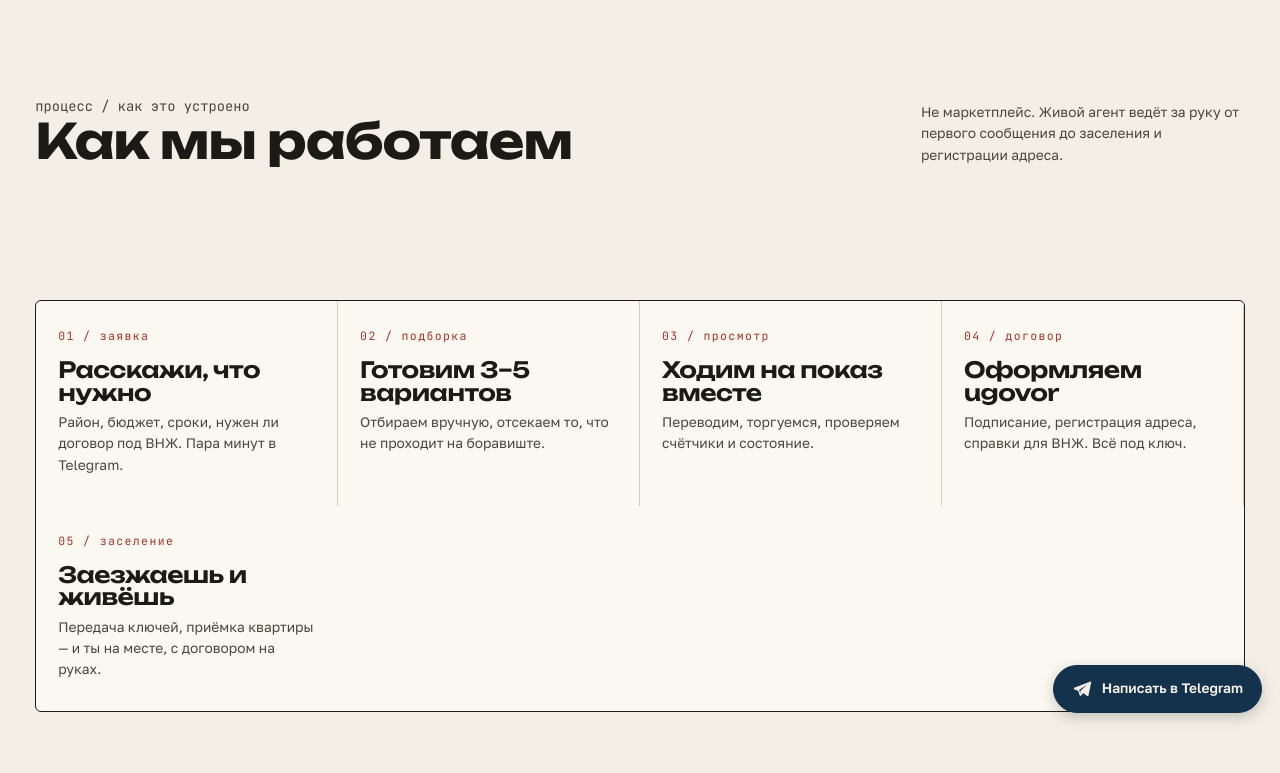
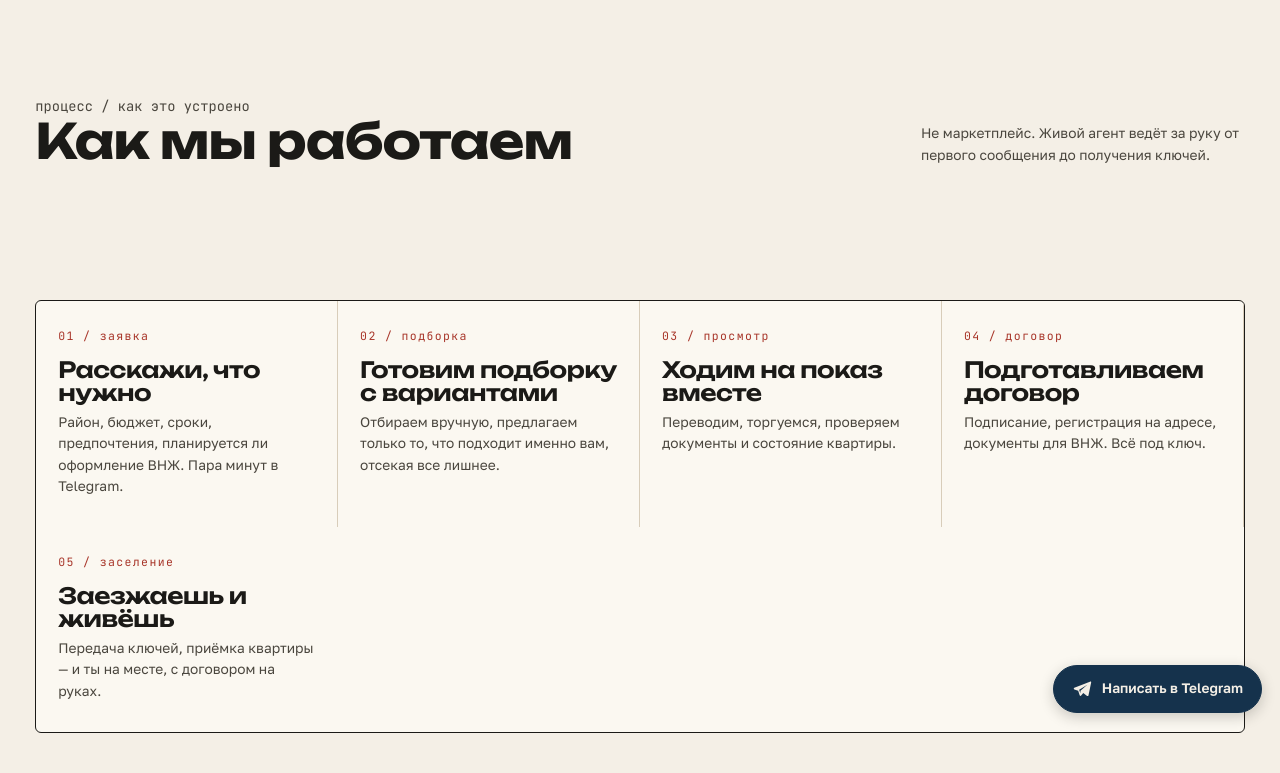
Before and after one commit to MWildFire/BelgradAppartment, a FastAPI app: page /how in a window 1280 px wide. Shown: the part 69-842 px from the top of the page. Run offline with FastAPI, Linux system fonts and the light colour scheme.

Commit message:
dasha-edits: интро и шаги «Как мы работаем» на главной и /how (правки 7–11)

```diff
--- a/src/site/templates/how.html
+++ b/src/site/templates/how.html
@@ -11,17 +11,17 @@
       {# W5-27: титул страницы — h1 (остальные .sec-head остаются h2); стиль тот же. #}
       <h1>Как мы работаем</h1>
     </div>
-    <p style="max-width:38ch;color:var(--ink-2);font-size:var(--step--1)">Не маркетплейс. Живой агент ведёт за руку от первого сообщения до заселения и регистрации адреса.</p>
+    <p style="max-width:38ch;color:var(--ink-2);font-size:var(--step--1)">Не маркетплейс. Живой агент ведёт за руку от первого сообщения до получения ключей.</p>
   </div>
 </section>
 
 <!-- STEPS -->
 <section class="bay wrap" id="steps" style="padding-top:0">
   <div class="steps">
-    <div class="step"><div class="no">01 / заявка</div><h3>Расскажи, что нужно</h3><p>Район, бюджет, сроки, нужен ли договор под ВНЖ. Пара минут в Telegram.</p></div>
-    <div class="step"><div class="no">02 / подборка</div><h3>Готовим 3–5 вариантов</h3><p>Отбираем вручную, отсекаем то, что не проходит на боравиште.</p></div>
-    <div class="step"><div class="no">03 / просмотр</div><h3>Ходим на показ вместе</h3><p>Переводим, торгуемся, проверяем счётчики и состояние.</p></div>
-    <div class="step"><div class="no">04 / договор</div><h3>Оформляем ugovor</h3><p>Подписание, регистрация адреса, справки для ВНЖ. Всё под ключ.</p></div>
+    <div class="step"><div class="no">01 / заявка</div><h3>Расскажи, что нужно</h3><p>Район, бюджет, сроки, предпочтения, планируется ли оформление ВНЖ. Пара минут в Telegram.</p></div>
+    <div class="step"><div class="no">02 / подборка</div><h3>Готовим подборку с вариантами</h3><p>Отбираем вручную, предлагаем только то, что подходит именно вам, отсекая все лишнее.</p></div>
+    <div class="step"><div class="no">03 / просмотр</div><h3>Ходим на показ вместе</h3><p>Переводим, торгуемся, проверяем документы и состояние квартиры.</p></div>
+    <div class="step"><div class="no">04 / договор</div><h3>Подготавливаем договор</h3><p>Подписание, регистрация на адресе, документы для ВНЖ. Всё под ключ.</p></div>
     <div class="step"><div class="no">05 / заселение</div><h3>Заезжаешь и живёшь</h3><p>Передача ключей, приёмка квартиры — и ты на месте, с договором на руках.</p></div>
   </div>
 </section>
```
Also changed, not shown: src/site/templates/index.html (+5 -5 lines).
